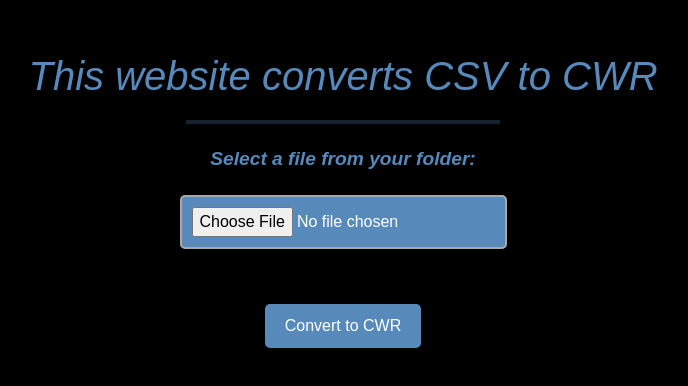
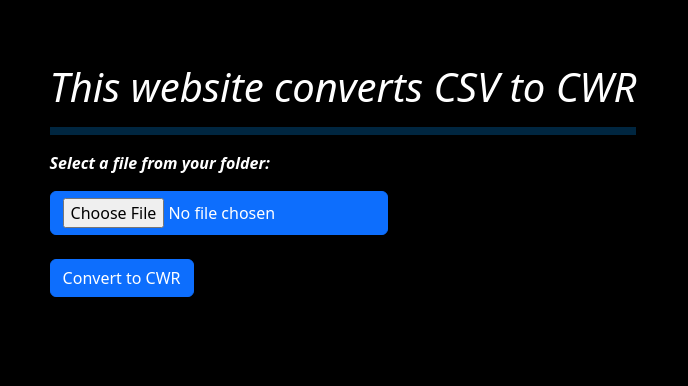
Before and after one commit to smallgroupproject/csv-to-cwr-converter, a website: page public/index.html in a window 1280 px wide. Shown: the part 220-606 px from the top of the page, without its empty margins (297-985 px from the left). Drawn offline with nearby package versions, Linux system fonts and the light colour scheme.

Commit message:
Update styles.css

```diff
--- a/public/styles.css
+++ b/public/styles.css
@@ -1,62 +1,28 @@
-/* Body styles */
 body {
-    font-family: Arial, sans-serif;
     background-color: black;
-    color: #333;
-    line-height: 1.6;
-    padding: 20px;
 }
 
-/* Header styles */
-h1 {
-    color: #5789bb;
-    text-align: center;
-    margin-bottom: 20px;
+
+p {
+    color: white;
 }
 
-/* Paragraph styles */
-p {
-    color: #5789bb;
-    font-size: 1.2em;
-    text-align: center;
-    margin-bottom: 20px;
+
+h1 {
+    color: white;
 }
 
-/* Form container */
-form {
+
+.mycentre{
     display: flex;
-    flex-direction: column;
-    align-items: center;
-    gap: 15px;
+    justify-content: center; /* Centers horizontally */
+    align-items: center; /* Centers vertically */
+    height: 30vh; /* Full viewport height */
+    color: white;
 }
 
-/* Input styles */
-input[type="file"] {
-    background-color: #5789bb;
-    padding: 10px;
-    border-radius: 5px;
-    border: 2px solid darkgray;
-    font-size: 1em;
-}
-
-input[type="submit"] {
-    padding: 10px 20px;
-    background-color: #5789bb;
-    color: white;
+.thick-hr {
+    height: 8px;
+    background-color: rgb(0, 153, 255);
     border: none;
-    border-radius: 5px;
-    cursor: pointer;
-    font-size: 1em;
-    transition: background-color 0.3s ease;
-}
-
-input[type="submit"]:hover {
-    background-color: lightslategray;
-}
-
-/* Horizontal line styling */
-hr {
-    border: 2px solid #5789bb;
-    width: 50%;
-    margin: 20px auto;
-}
+  }
```
